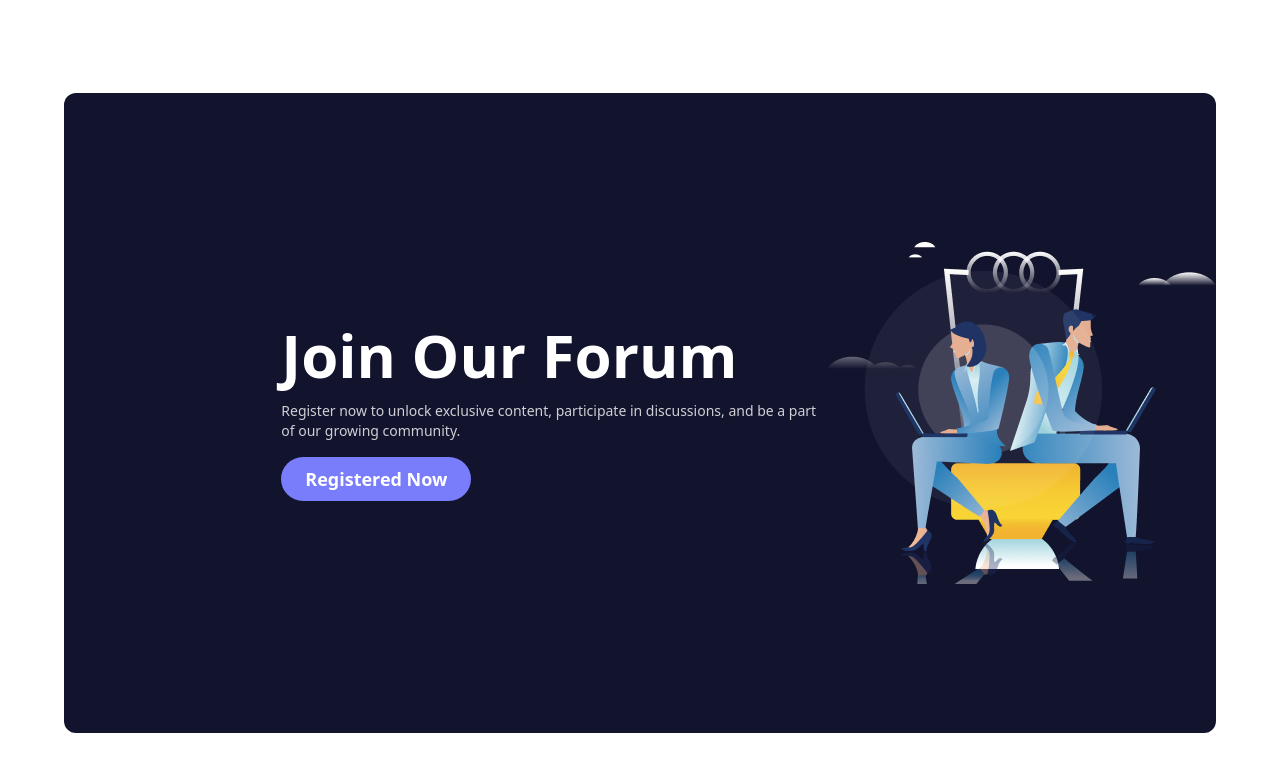
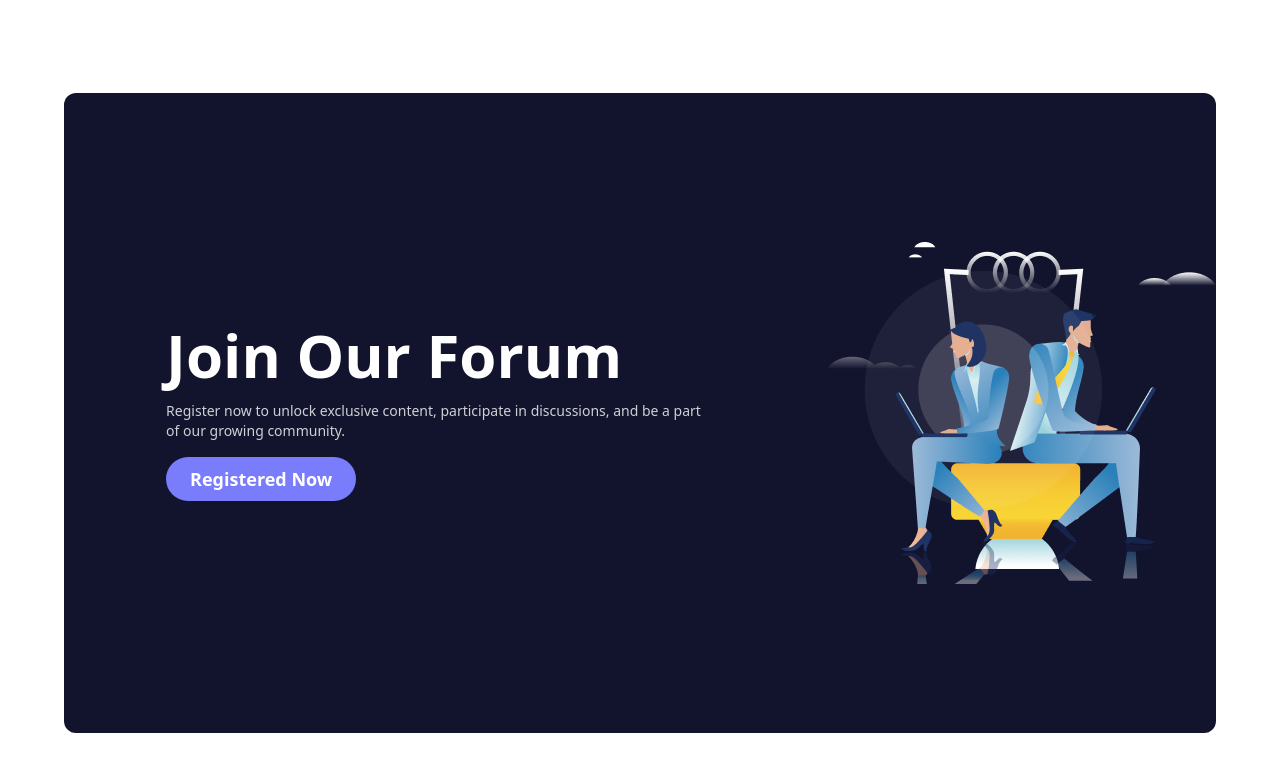
Before and after one commit to strongfornt/LeafLit, a plain HTML site: page index.html in a window 1280 px wide. Shown: the part 1189-1960 px from the top of the page. Drawn offline with nearby package versions, Linux system fonts and the light colour scheme; no server answers.

Commit message:
change join our forum section title position

```diff
--- a/index.html
+++ b/index.html
@@ -263,7 +263,7 @@
           class="bg-[url('./images/joinforum.png')] min-h-[80vh] bg-no-repeat bg-center lg:bg-right rounded-xl bg-[#12132D]"
         >
           <!--container=======================-->
-          <div class="flex justify-center items-center min-h-[80vh]">
+          <div class="flex justify-center  lg:w-4/5 items-center min-h-[80vh]">
             <!--left side===============start-->
             <div class="space-y-4 px-4 flex flex-col justify-center lg:justify-start lg:items-start items-center">
               <p
```
